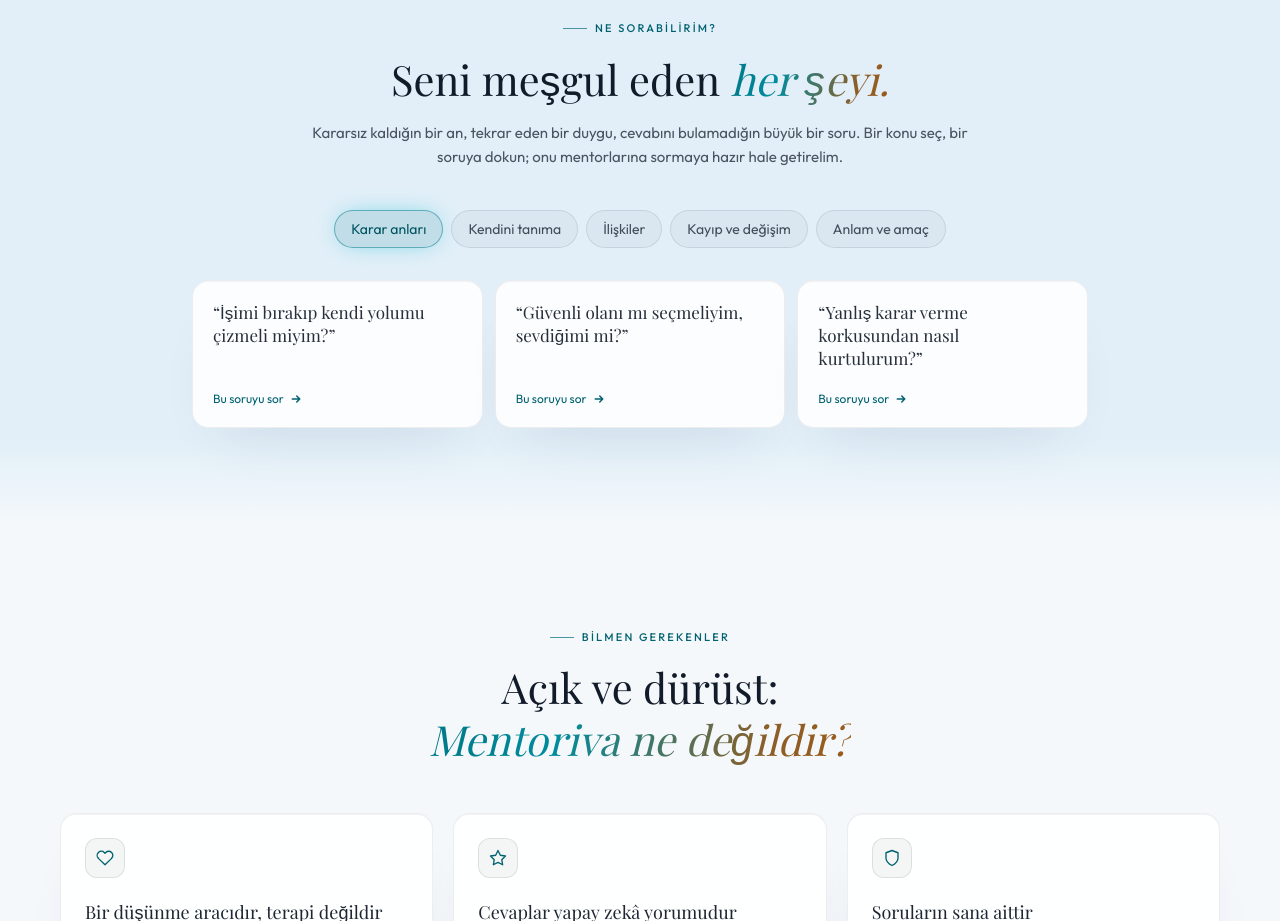
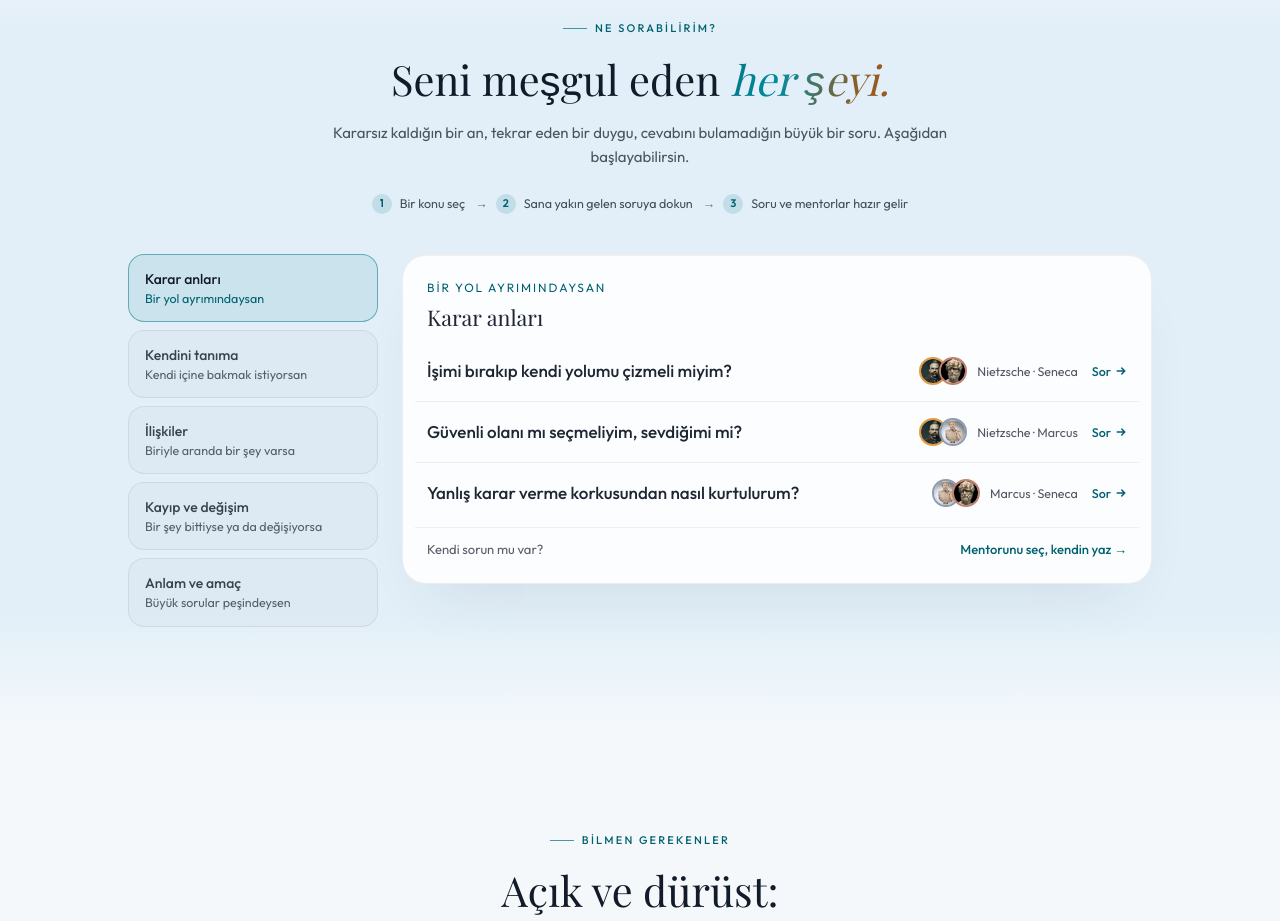
Before and after one commit to halililtir/mentoriva, a Next.js app: page / in a window 1280 px wide. Shown: the part 4280-5201 px from the top of the page. Built offline with nearby package versions, Linux system fonts and the light colour scheme; no server answers; a web font is replaced by a local one.

Commit message:
Ne sorabilirim: konu açıklamaları, okunur soru satırları, soruya yakışan iki mentor; tek dokunuşla soru ekranı
Co-Authored-By: Claude Opus 5.5 <noreply@anthropic.com>

```diff
--- a/app/page.tsx
+++ b/app/page.tsx
@@ -162,6 +162,20 @@ export default function HomePage() {
     scrollToGallery();
   }, [saveDraft, session.status, selectedIds.length, user, requireAccount, scrollToGallery, guestUsed, guestTrialOver]);
 
+  /** Örnek sorudan: soru + ona yakışan mentorlar seçili gelir, doğrudan soru ekranı. */
+  const handlePickWithMentors = useCallback((q: string, mentors: MentorId[]) => {
+    const usable = mentors.filter((id) => canUseMentor(id, perks, earlyMentors)).slice(0, maxSelected);
+    if (usable.length === 0) return handlePickQuestion(q);
+    saveDraft(q);
+    setSelectedIds(usable);
+    if (session.status !== 'user') {
+      if (guestUsed) return requireAccount(guestTrialOver);
+      return setView('ask');
+    }
+    if (user && user.remaining <= 0) return setView('limit');
+    setView('ask');
+  }, [perks, earlyMentors, maxSelected, handlePickQuestion, saveDraft, session.status, guestUsed, requireAccount, guestTrialOver, user]);
+
   const handleSubmitQuestion = useCallback((q: string) => {
     if (user && user.remaining <= 0) return setView('limit');
     if (isGuest) { markGuestTrialUsed(); setGuestUsed(true); }
@@ -310,7 +324,7 @@ export default function HomePage() {
             <>
               {mentorSection}
               <div className="band"><JourneyTeaser /></div>
-              <UseCases onPick={handlePickQuestion} />
+              <UseCases onPick={handlePickWithMentors} onOwn={scrollToGallery} />
               <div className="band"><HowItWorks id="nasil-calisir" /></div>
               <Faq />
             </>
@@ -321,7 +335,7 @@ export default function HomePage() {
               <JourneyTeaser />
               <div className="band"><HowItWorks id="nasil-calisir" /></div>
               {mentorSection}
-              <div className="band"><UseCases onPick={handlePickQuestion} /></div>
+              <div className="band"><UseCases onPick={handlePickWithMentors} onOwn={scrollToGallery} /></div>
               <GoodToKnow />
               <div className="band"><Faq /></div>
             </>
--- a/components/home/UseCases.tsx
+++ b/components/home/UseCases.tsx
@@ -1,62 +1,125 @@
 'use client';
 
 import { useState } from 'react';
+import Image from 'next/image';
 import { SectionHeading } from '@/components/home/Sections';
 import { Reveal } from '@/components/ui/Reveal';
-import { USE_CASES } from '@/lib/home-content';
+import { USE_CASES, type UseCaseQuestion } from '@/lib/home-content';
+import { getActiveMentor, getAccent } from '@/lib/mentors/metadata';
 import { cn } from '@/lib/cn';
+import type { MentorId } from '@/types';
 
-/** "Ne sorabilirim?" — konuya göre örnek sorular; tıklanan soru taslak olarak alınır. */
-export function UseCases({ onPick }: { onPick: (question: string) => void }) {
+const HOW = ['Bir konu seç', 'Sana yakın gelen soruya dokun', 'Soru ve mentorlar hazır gelir'];
+
+/**
+ * "Ne sorabilirim?" — konuya göre örnek sorular. Bir soruya dokununca soru,
+ * ona en çok yakışan iki mentorla birlikte soru ekranına taşınır.
+ */
+export function UseCases({
+  onPick,
+  onOwn,
+}: {
+  onPick: (question: string, mentors: MentorId[]) => void;
+  /** "Kendi sorum var": mentor seçimine götürür. */
+  onOwn: () => void;
+}) {
   const [active, setActive] = useState(USE_CASES[0]!.id);
   const current = USE_CASES.find((u) => u.id === active) ?? USE_CASES[0]!;
 
   return (
     <section className="mx-auto max-w-content px-5 py-12 sm:py-24" aria-labelledby="usecases-title">
       <SectionHeading eyebrow="Ne sorabilirim?" title="Seni meşgul eden" accent="her şeyi." id="usecases-title">
-        Kararsız kaldığın bir an, tekrar eden bir duygu, cevabını bulamadığın büyük bir soru. Bir konu seç, bir soruya
-        dokun; onu mentorlarına sormaya hazır hale getirelim.
+        Kararsız kaldığın bir an, tekrar eden bir duygu, cevabını bulamadığın büyük bir soru. Aşağıdan başlayabilirsin.
       </SectionHeading>
 
-      <Reveal delay={100} className="mt-10">
-        <div className="flex flex-wrap justify-center gap-2" role="tablist" aria-label="Konular">
-          {USE_CASES.map((u) => (
+      <ol className="mx-auto mt-6 hidden max-w-xl flex-wrap items-center sm:flex justify-center gap-x-2 gap-y-1.5 text-[12.5px] text-white/55" aria-label="Nasıl kullanılır">
+        {HOW.map((h, i) => (
+          <li key={h} className="flex items-center gap-2">
+            <span className="flex h-5 w-5 items-center justify-center rounded-full bg-brand-500/15 text-[11px] font-semibold text-brand-300">{i + 1}</span>
+            {h}
+            {i < HOW.length - 1 && <span className="ml-0.5 text-white/25" aria-hidden="true">→</span>}
+          </li>
+        ))}
+      </ol>
+
+      <Reveal delay={100} className="mx-auto mt-8 grid max-w-5xl gap-4 lg:mt-10 lg:grid-cols-[250px_1fr] lg:items-start lg:gap-6">
+        {/* Konular: telefonda yana kayan şerit, geniş ekranda dikey liste */}
+        <div
+          role="tablist"
+          aria-label="Konular"
+          className="-mx-5 flex gap-2 overflow-x-auto px-5 pb-1 [scrollbar-width:none] lg:mx-0 lg:flex-col lg:overflow-visible lg:px-0 [&::-webkit-scrollbar]:hidden"
+        >
+          {USE_CASES.map((u) => {
+            const on = u.id === active;
+            return (
               <button
                 key={u.id}
                 role="tab"
-              aria-selected={u.id === active}
+                aria-selected={on}
                 onClick={() => setActive(u.id)}
                 className={cn(
-                'rounded-full border px-4 py-2 text-sm transition-all duration-300',
-                u.id === active
-                  ? 'border-brand-500/50 bg-brand-500/15 text-brand-200 shadow-[0_0_24px_-8px_rgba(0,188,212,0.7)]'
-                  : 'border-white/10 bg-white/[0.03] text-white/55 hover:border-white/20 hover:text-white/85',
+                  'shrink-0 rounded-2xl border px-4 py-2.5 text-left transition-colors duration-300 lg:py-3.5',
+                  on
+                    ? 'border-brand-400/50 bg-brand-500/10'
+                    : 'border-white/[0.08] bg-white/[0.02] hover:border-white/20',
                 )}
               >
-              {u.label}
+                <span className={cn('block whitespace-nowrap text-[14px] font-medium', on ? 'text-white' : 'text-white/65')}>{u.label}</span>
+                <span className={cn('hidden text-[12.5px] leading-snug lg:block', on ? 'text-brand-300/90' : 'text-white/40')}>{u.hint}</span>
               </button>
-          ))}
+            );
+          })}
         </div>
 
-        <div key={current.id} role="tabpanel" className="m-rail-md mx-auto mt-6 grid max-w-4xl gap-3 sm:mt-8 md:grid-cols-3">
-          {current.questions.map((q, i) => (
-            <button
-              key={q}
-              onClick={() => onPick(q)}
-              className="group glass flex flex-col justify-between rounded-2xl p-5 text-left transition-all duration-500 ease-out-expo animate-fade-in [animation-fill-mode:both] hover:-translate-y-1 hover:border-brand-500/30"
-              style={{ animationDelay: `${i * 80}ms` }}
-            >
-              <span className="font-display text-[17px] leading-snug text-white/85">&ldquo;{q}&rdquo;</span>
-              <span className="mt-5 inline-flex items-center gap-1.5 text-xs text-brand-300/80 transition-colors group-hover:text-brand-200">
-                Bu soruyu sor
-                <svg width="12" height="12" viewBox="0 0 16 16" fill="none" className="transition-transform group-hover:translate-x-0.5" aria-hidden="true">
-                  <path d="M3 8h10M9 4l4 4-4 4" stroke="currentColor" strokeWidth="2" strokeLinecap="round" strokeLinejoin="round" />
-                </svg>
-              </span>
-            </button>
+        {/* Seçili konunun soruları */}
+        <div key={current.id} role="tabpanel" aria-label={current.label} className="glass rounded-3xl p-2 animate-fade-in sm:p-3">
+          <div className="px-3 pb-2 pt-3">
+            <p className="text-[12px] uppercase tracking-[0.16em] text-brand-300/85">{current.hint}</p>
+            <h3 className="mt-1 font-display text-[1.35rem] text-white/90">{current.label}</h3>
+          </div>
+          <ul className="divide-y divide-white/[0.06]">
+            {current.questions.map((item) => (
+              <li key={item.q}>
+                <QuestionRow item={item} onPick={onPick} />
+              </li>
             ))}
+          </ul>
+          <div className="mt-1 flex flex-wrap items-center justify-between gap-2 border-t border-white/[0.06] px-3 py-3 text-[13px]">
+            <span className="text-white/45">Kendi sorun mu var?</span>
+            <button onClick={onOwn} className="font-medium text-brand-300 hover:text-brand-200">Mentorunu seç, kendin yaz →</button>
+          </div>
         </div>
       </Reveal>
     </section>
   );
 }
+
+function QuestionRow({ item, onPick }: { item: UseCaseQuestion; onPick: (q: string, mentors: MentorId[]) => void }) {
+  const mentors = item.mentors.map((id) => getActiveMentor(id));
+  return (
+    <button
+      onClick={() => onPick(item.q, item.mentors)}
+      className="group flex w-full flex-col gap-3 rounded-2xl px-3 py-4 text-left transition-colors hover:bg-white/[0.04] sm:flex-row sm:items-center sm:gap-5"
+    >
+      <span className="flex-1 text-[16px] font-medium leading-snug text-white/90 sm:text-[17px]">{item.q}</span>
+      <span className="flex shrink-0 items-center gap-2.5">
+        <span className="flex -space-x-2" aria-hidden="true">
+          {mentors.map((m) => (
+            <span key={m.id} className="relative h-7 w-7 overflow-hidden rounded-full border-2" style={{ borderColor: getAccent(m.accentColor).hex }}>
+              <Image src={m.portraitUrl} alt="" fill sizes="28px" className="object-cover" style={{ objectPosition: m.portraitPosition ?? 'center' }} />
+            </span>
+          ))}
+        </span>
+        <span className="text-[12.5px] text-white/50">
+          {mentors.map((m) => m.shortName).join(' · ')}
+        </span>
+        <span className="ml-1 inline-flex items-center gap-1 text-[12.5px] font-medium text-brand-300 transition-transform group-hover:translate-x-0.5">
+          Sor
+          <svg width="12" height="12" viewBox="0 0 16 16" fill="none" aria-hidden="true">
+            <path d="M3 8h10M9 4l4 4-4 4" stroke="currentColor" strokeWidth="2" strokeLinecap="round" strokeLinejoin="round" />
+          </svg>
+        </span>
+      </span>
+    </button>
+  );
+}
--- a/lib/home-content.ts
+++ b/lib/home-content.ts
@@ -50,31 +50,62 @@ export const DEMO_SAMPLES: DemoSample[] = [
 // "Ne sorabilirim?" — konu başlıkları ve örnek sorular
 // -----------------------------------------------------------
 
-export const USE_CASES: Array<{ id: string; label: string; questions: string[] }> = [
+export interface UseCaseQuestion {
+  q: string;
+  /** Bu soruya en çok yakışan iki mentor; dokununca seçili gelir (deneme sınırına da uyar). */
+  mentors: [MentorId, MentorId];
+}
+
+export const USE_CASES: Array<{ id: string; label: string; hint: string; questions: UseCaseQuestion[] }> = [
   {
     id: 'karar',
     label: 'Karar anları',
-    questions: ['İşimi bırakıp kendi yolumu çizmeli miyim?', 'Güvenli olanı mı seçmeliyim, sevdiğimi mi?', 'Yanlış karar verme korkusundan nasıl kurtulurum?'],
+    hint: 'Bir yol ayrımındaysan',
+    questions: [
+      { q: 'İşimi bırakıp kendi yolumu çizmeli miyim?', mentors: ['nietzsche', 'seneca'] },
+      { q: 'Güvenli olanı mı seçmeliyim, sevdiğimi mi?', mentors: ['nietzsche', 'marcus'] },
+      { q: 'Yanlış karar verme korkusundan nasıl kurtulurum?', mentors: ['marcus', 'seneca'] },
+    ],
   },
   {
     id: 'kendini-tanima',
     label: 'Kendini tanıma',
-    questions: ['Neden hep aynı hataları tekrarlıyorum?', 'İnsan neden kendini sabote eder?', 'Gerçekten ne istediğimi nasıl bilebilirim?'],
+    hint: 'Kendi içine bakmak istiyorsan',
+    questions: [
+      { q: 'Neden hep aynı hataları tekrarlıyorum?', mentors: ['jung', 'marcus'] },
+      { q: 'İnsan neden kendini sabote eder?', mentors: ['jung', 'nietzsche'] },
+      { q: 'Gerçekten ne istediğimi nasıl bilebilirim?', mentors: ['jung', 'mevlana'] },
+    ],
   },
   {
     id: 'iliskiler',
     label: 'İlişkiler',
-    questions: ['Birini affetmek zorunda mıyım?', 'Sevdiğim biri beni anlamıyorsa ne yapmalıyım?', 'Yalnız kalmaktan neden bu kadar korkuyorum?'],
+    hint: 'Biriyle aranda bir şey varsa',
+    questions: [
+      { q: 'Birini affetmek zorunda mıyım?', mentors: ['nietzsche', 'mevlana'] },
+      { q: 'Sevdiğim biri beni anlamıyorsa ne yapmalıyım?', mentors: ['mevlana', 'seneca'] },
+      { q: 'Yalnız kalmaktan neden bu kadar korkuyorum?', mentors: ['jung', 'seneca'] },
+    ],
   },
   {
     id: 'kayip',
     label: 'Kayıp ve değişim',
-    questions: ['Bir şeyi kaybettiğimde nasıl devam ederim?', 'Değişimden neden korkuyorum?', 'Geçmişi nasıl geride bırakırım?'],
+    hint: 'Bir şey bittiyse ya da değişiyorsa',
+    questions: [
+      { q: 'Bir şeyi kaybettiğimde nasıl devam ederim?', mentors: ['mevlana', 'marcus'] },
+      { q: 'Değişimden neden korkuyorum?', mentors: ['marcus', 'nietzsche'] },
+      { q: 'Geçmişi nasıl geride bırakırım?', mentors: ['nietzsche', 'seneca'] },
+    ],
   },
   {
     id: 'anlam',
     label: 'Anlam ve amaç',
-    questions: ['Hayatın bir anlamı var mı, yoksa onu ben mi yaratırım?', 'Başarı gerçekten mutlu eder mi?', 'Ölüm düşüncesiyle nasıl barışırım?'],
+    hint: 'Büyük sorular peşindeysen',
+    questions: [
+      { q: 'Hayatın bir anlamı var mı, yoksa onu ben mi yaratırım?', mentors: ['nietzsche', 'mevlana'] },
+      { q: 'Başarı gerçekten mutlu eder mi?', mentors: ['seneca', 'marcus'] },
+      { q: 'Zamanımı gerçekten yaşıyor muyum, yoksa sadece geçiriyor muyum?', mentors: ['seneca', 'marcus'] },
+    ],
   },
 ];
 
```
Lines whose indentation alone changed are shown as unchanged.
